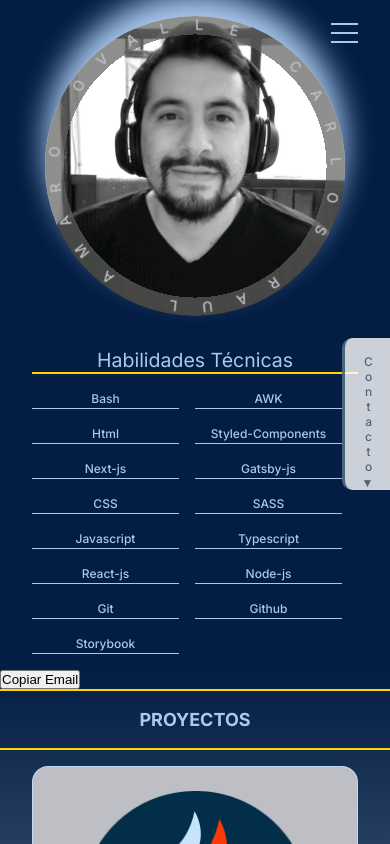
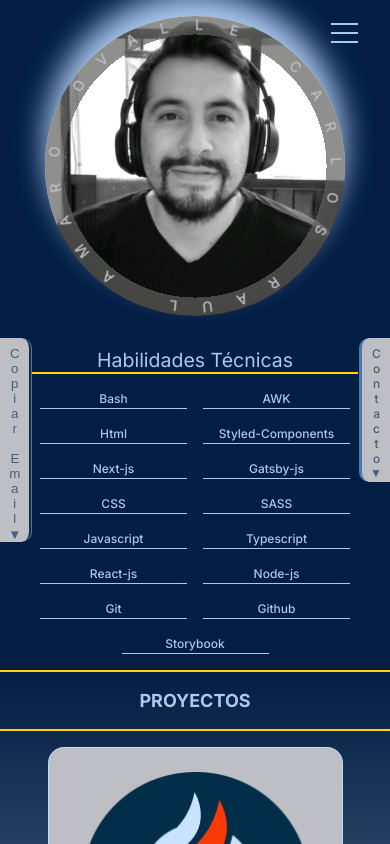
Before and after one commit to includeovalle/portafolio_2023, a Next.js app: page / in a window 390 px wide. Shown: the top 844 px of the page. Built offline with nearby package versions, Linux system fonts and the light colour scheme.

Commit message:
update mediaqueries breakpoint

```diff
--- a/app/components/button/index.module.scss
+++ b/app/components/button/index.module.scss
@@ -30,7 +30,7 @@
         position: relative;
         border-bottom: 2px solid $primary-light;
     }
-    @media(width > 767px){
+    @media(width > 768px){
     display: none;
 }
 &__blue{
@@ -128,3 +128,49 @@
     @extend  .circle;
     background-color: $black;
 }
+
+.copy-text{
+    padding: .5rem;
+    padding-bottom: 1rem;
+    position: fixed;
+    left: 0;
+    cursor: pointer;
+    top: 40%;
+    writing-mode: vertical-rl;
+    text-orientation: upright;
+    border-radius: 0 10px 10px 0;
+    border: 0;
+    border-right: 3px groove;
+    border-color: $primary-tint;
+    text-align: center;
+    background-color: $silver;
+    line-height: 1;
+    transition: all 0.3s ease-in-out;
+    &:before{
+        //content will be an unicode character arrow down
+        content: "\25BC";
+        position: absolute;
+        left: 0;
+        bottom: 0;
+        left: 50%;
+        transform: translateX(-50%);
+    }
+}
+
+.copy-text__blue {
+    @extend  .copy-text;
+    color: $primary-tint;
+    &:hover{
+        color: $primary;
+        border-color: $primary-light;
+    }
+    &:active{
+        color: $primary;
+    }
+}
+
+.copy-text__orange {
+    @extend  .copy-text;
+    color: $tertiary-tint;
+    border-color: $tertiary-tint;
+}
--- a/app/components/h_component/index.module.scss
+++ b/app/components/h_component/index.module.scss
@@ -51,7 +51,7 @@
     border-bottom: 2px solid;
     color: $secondary;
     padding: 1em;
-    @media(width > 767px){
+    @media(width > 768px){
         padding: 2rem;
     }
 }
--- a/app/components/header/index.module.scss
+++ b/app/components/header/index.module.scss
@@ -21,7 +21,7 @@
   position: relative;
   gap: 1rem;
   text-align: center;
-  @media(width > 767px){
+  @media(width > 768px){
   @include flex.row(space-between, flex-start);
   gap: 2rem;
 }
@@ -29,7 +29,7 @@
   &>div:nth-child(3) {
     @include flex.row(space-between, center);
     gap: 1rem;
-    @media(width < 767px){
+    @media(width < 768px){
       display: none;
     }
   }
--- a/app/components/image/index.module.scss
+++ b/app/components/image/index.module.scss
@@ -94,7 +94,7 @@
   border-radius: 2*$default-border-radius;
   background-color: $silver;
   gap: 1rem;
-  max-width: 350px;
+  max-width: 295px;
   padding: 1rem;
   border: 1px solid $primary-light;
   @media (prefers-color-scheme: dark) {
@@ -102,10 +102,12 @@
     figcaption{
       > p {
         color: $primary-light;
+        max-width: 320px;
+        padding-bottom: 1rem;
       }
     }
   }
-  @media( width > 767px ) {
+  @media( width > 768px ) {
     flex-direction: column;
     padding-bottom: unset;
   }
@@ -114,7 +116,7 @@
     border-radius: 2*$default-border-radius 2*$default-border-radius 0 0;
     max-height: 255px;
     object-fit: contain;
-    @media(width > 767px){
+    @media(width > 768px){
       border-radius: 2*$default-border-radius 0 0 2*$default-border-radius;
       min-height: 125px;
       max-height: 125px;
@@ -126,7 +128,7 @@
     @include flex.col(space-around, flex-start);
     border-radius: 0 0 $default-border-radius $default-border-radius;
     padding-left: 1rem;
-    @media(width > 767px){
+    @media(width > 768px){
       & h3 {
         color: $primary-tint;
         text-align: center;
@@ -241,7 +243,7 @@
     &:hover {
       transform: scale(1.05);
     }
-  @media(width > 767px){
+  @media(width > 768px){
 }
 a {
   @include flex.row(flex-start, center);
@@ -257,7 +259,7 @@ a {
     object-fit: contain;
     object-position: left;
     max-width: 25px;
-    @media(width > 767px){
+    @media(width > 768px){
     max-width: 30px;
     }
   }
@@ -266,7 +268,7 @@ a {
     font-size: 10px;
     color: $white;
     width: max-content;
-    @media(width > 767px){
+    @media(width > 768px){
     font-size: 12px;
     }
     }
--- a/app/components/navbar-side/index.module.scss
+++ b/app/components/navbar-side/index.module.scss
@@ -6,38 +6,44 @@
 @use '@/app/styles/_classes.scss';
 
 .default{
-  padding: 1rem;
+  padding: .5rem;
+  padding-bottom: 1rem;
   position: fixed;
   right: 0;
   cursor: pointer;
-  width: 3rem;
   top: 40%;
   writing-mode: vertical-rl;
   text-orientation: upright;
   border-radius: 10px 0 0 10px;
   text-align: center;
-  background-color: $silver-tint;
+  background-color: $silver;
+  border: 0;
+  border-left: 3px outset;
+  border-color: $primary-tint;
+  transition: all 0.3s ease-in-out;
   line-height: 1;
   &:before{
     //content will be an unicode character arrow down
     content: "\25BC";
     position: absolute;
     left: 0;
-    bottom: 0;
+    bottom: 2px;
     left: 50%;
     transform: translateX(-50%);
+  }
+  @media( width > 768px ) {
   }
 }
 
 .blue {
   @extend .default;
   color: $primary-tint;
-  border-left: 3px solid $primary-tint;
   &:before{
     color: $primary-tint;
   }
   &:hover{
     color: $primary;
+    border-color: $primary-light;
     &:before{
       color: $primary;
     }
--- a/app/components/ul_component/index.module.scss
+++ b/app/components/ul_component/index.module.scss
@@ -24,42 +24,12 @@
   }
 }
 
-.product-list{
-  padding-left: 1rem;
-  @media(width > 767px){
-    padding-left: 2rem;
-  }
-  position: relative;
-  li{
-    padding: 1rem 0;
-
-    &:first-letter{
-      text-transform: capitalize;
-    }
-    @media(width > 676px ){
-      &:nth-child(even){
-        padding: 2rem 0;
-      }
-    }
-
-
-  }
-
-}
-.active{
-  background-color: $primary-tint;
-  //text-decoration: overline underline $secondary;
-  @media (prefers-color-scheme: dark) {
-    background-color: $secondary-tint;
-  }
-}
-
 .nav{
   @extend .default;
   display: none;
   line-height:  2;
 
-  @media( width > 767px ) {
+  @media( width > 768px ) {
     @include flex.row(center, center);
     transition: all 0.3s ease-in-out;
     line-height: unset;
@@ -107,10 +77,10 @@
 
 .header {
   @extend .default;
-  display: flex;
+  @include flex.row(center, center);
   gap: 1rem;
   flex-wrap: wrap;
-  @media(width > 767px){
+  @media(width > 768px){
   }
   li{
     flex: 0 0 calc(50% - 1rem);
@@ -129,7 +99,7 @@
         }
         text-shadow: 0px 0px 20px $silver-tint;
       }
-    @media(width > 767px){
+    @media(width > 768px){
         &:before{
           content: '\01f4ab';
           position: absolute;
```
Lines whose indentation alone changed are shown as unchanged.
